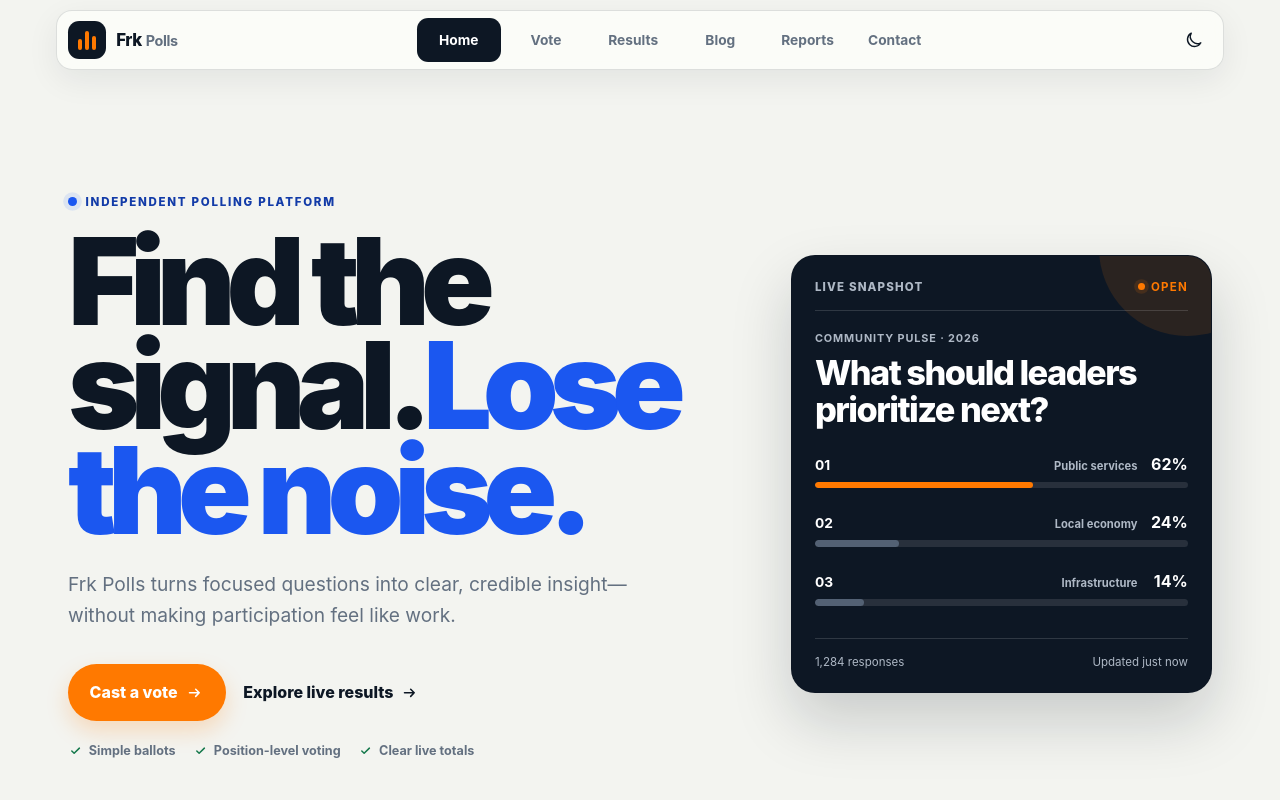
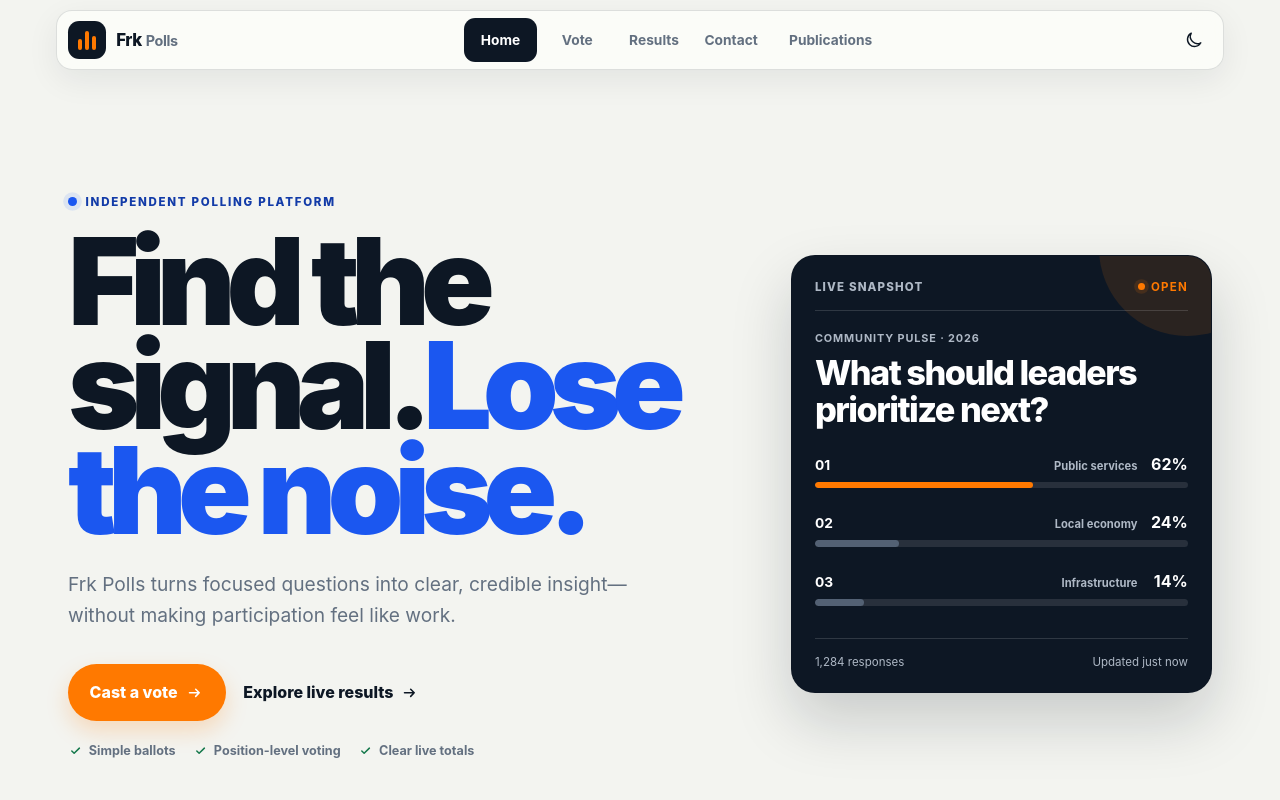
Before and after one commit to fr-konuko/Fr_K-Polls, a Next.js app: page / in a window 1280 px wide. Shown: the top 800 px of the page. Built offline with nearby package versions, Linux system fonts and the light colour scheme.

Commit message:
Update Publications dropdown behavior

```diff
--- a/app/globals.css
+++ b/app/globals.css
@@ -98,7 +98,7 @@ button:focus-visible, a:focus-visible, input:focus-visible, select:focus-visible
 .brand-type { display: flex; align-items: baseline; gap: 0.25rem; letter-spacing: -0.025em; }
 .brand-type strong { font-size: 1.05rem; font-weight: 850; }
 .brand-type span { color: var(--muted); font-size: 0.9rem; font-weight: 650; }
-.site-header nav { display: grid; grid-template-columns: repeat(6, minmax(0, 1fr)); gap: 0.2rem; }
+.site-header nav { display: grid; grid-template-columns: repeat(3, minmax(0, 1fr)); gap: 0.2rem; }
 .theme-toggle { position: absolute; top: 0.55rem; right: 0.55rem; width: 2.75rem; min-width: 2.75rem; min-height: 2.75rem; padding: 0; color: var(--ink); background: transparent; }
 .theme-icon { width: 1.25rem; height: 1.25rem; }
 .theme-icon-sun { display: none; }
@@ -117,6 +117,14 @@ button:focus-visible, a:focus-visible, input:focus-visible, select:focus-visible
   text-decoration: none;
 }
 .nav-link.is-active { color: var(--inverse-text); background: var(--inverse); }
+.publications-menu { position: relative; min-width: 0; }
+.publications-menu summary { display: grid; min-height: 2.75rem; padding: 0.55rem 0.35rem; place-items: center; border-radius: 0.7rem; color: var(--muted); cursor: pointer; font-size: 0.86rem; font-weight: 720; list-style: none; text-align: center; }
+.publications-menu summary::-webkit-details-marker { display: none; }
+.publications-menu.is-active summary { color: var(--inverse-text); background: var(--inverse); }
+.publications-dropdown { position: absolute; z-index: 40; top: calc(100% + 0.45rem); left: 0; display: none; width: max(100%, 10rem); padding: 0.4rem; gap: 0.2rem; border: 1px solid var(--line); border-radius: 0.7rem; background: var(--paper); box-shadow: 0 14px 30px rgba(13, 23, 36, 0.16); }
+.publications-menu[open] .publications-dropdown { display: grid; }
+.publications-dropdown a { display: flex; min-height: 2.7rem; padding: 0.65rem 0.75rem; align-items: center; border-radius: 0.45rem; color: var(--ink); font-size: 0.88rem; text-decoration: none; }
+.publications-dropdown a.is-current { color: var(--accent); font-weight: 800; }
 
 .button, button {
   display: inline-flex;
@@ -440,8 +448,9 @@ a.admin-poll:hover { border-color: var(--blue); }
 @media (min-width: 42rem) {
   .site-header { width: calc(100% - 2rem); max-width: 1168px; padding: 0.45rem; align-items: center; flex-direction: row; justify-content: space-between; }
   .theme-toggle { position: static; }
-  .site-header nav { display: flex; }
-  .nav-link { min-width: 5.25rem; padding-inline: 0.75rem; }
+  .site-header nav { display: flex; align-items: center; gap: 0.2rem; }
+  .nav-link { min-width: 4.6rem; padding-inline: 0.65rem; }
+  .publications-menu summary { min-width: 7.4rem; padding-inline: 0.65rem; }
   .page { padding-block: 3rem 5rem; }
   .signal-grid { grid-template-columns: repeat(3, 1fr); }
   .signal-grid > div { padding: 1.35rem 1.5rem; justify-content: center; border-right: 1px solid var(--line); border-bottom: 0; }
@@ -504,6 +513,10 @@ a.admin-poll:hover { border-color: var(--blue); }
 @media (hover: hover) and (pointer: fine) {
   .nav-link, .button, button, .text-link, .sector-row, .candidate-card, .admin-poll { transition: transform 180ms ease, color 180ms ease, background 180ms ease, border-color 180ms ease, box-shadow 180ms ease; }
   .nav-link:hover:not(.is-active) { color: var(--ink); background: var(--faint); }
+  .publications-menu summary:hover { color: var(--ink); background: var(--faint); }
+  .publications-menu:hover .publications-dropdown,
+  .publications-menu:focus-within .publications-dropdown { display: grid; }
+  .publications-dropdown a:hover { color: var(--accent); background: var(--faint); }
   .button:hover:not(:disabled), button:hover:not(:disabled) { transform: translateY(-2px); box-shadow: 0 10px 24px rgba(13, 23, 36, 0.16); }
   .text-link:hover { color: var(--blue); }
   .sector-row:hover { padding-inline: 0.75rem; background: var(--paper); }
--- a/components/SiteHeader.tsx
+++ b/components/SiteHeader.tsx
@@ -31,10 +31,9 @@ export function SiteHeader() {
     { href: "/", label: "Home" },
     { href: "/vote", label: "Vote" },
     { href: "/results", label: "Results" },
-    { href: "/blog", label: "Blog" },
-    { href: "/reports", label: "Reports" },
     { href: "/contact", label: "Contact" },
   ];
+  const isPublicationsActive = pathname.startsWith("/blog") || pathname.startsWith("/reports");
 
   return (
     <header className="site-header">
@@ -59,6 +58,17 @@ export function SiteHeader() {
             </Link>
           );
         })}
+        <details className={isPublicationsActive ? "publications-menu is-active" : "publications-menu"}>
+          <summary aria-current={isPublicationsActive ? "page" : undefined}>Publications</summary>
+          <div className="publications-dropdown">
+            <Link className={pathname.startsWith("/blog") ? "is-current" : undefined} href="/blog" aria-current={pathname.startsWith("/blog") ? "page" : undefined}>
+              Blogs
+            </Link>
+            <Link className={pathname.startsWith("/reports") ? "is-current" : undefined} href="/reports" aria-current={pathname.startsWith("/reports") ? "page" : undefined}>
+              Reports
+            </Link>
+          </div>
+        </details>
       </nav>
       <button className="theme-toggle" type="button" onClick={toggleTheme} aria-label="Toggle color theme" title="Toggle color theme">
         <svg className="theme-icon theme-icon-moon" viewBox="0 0 24 24" fill="none" aria-hidden="true">
```
